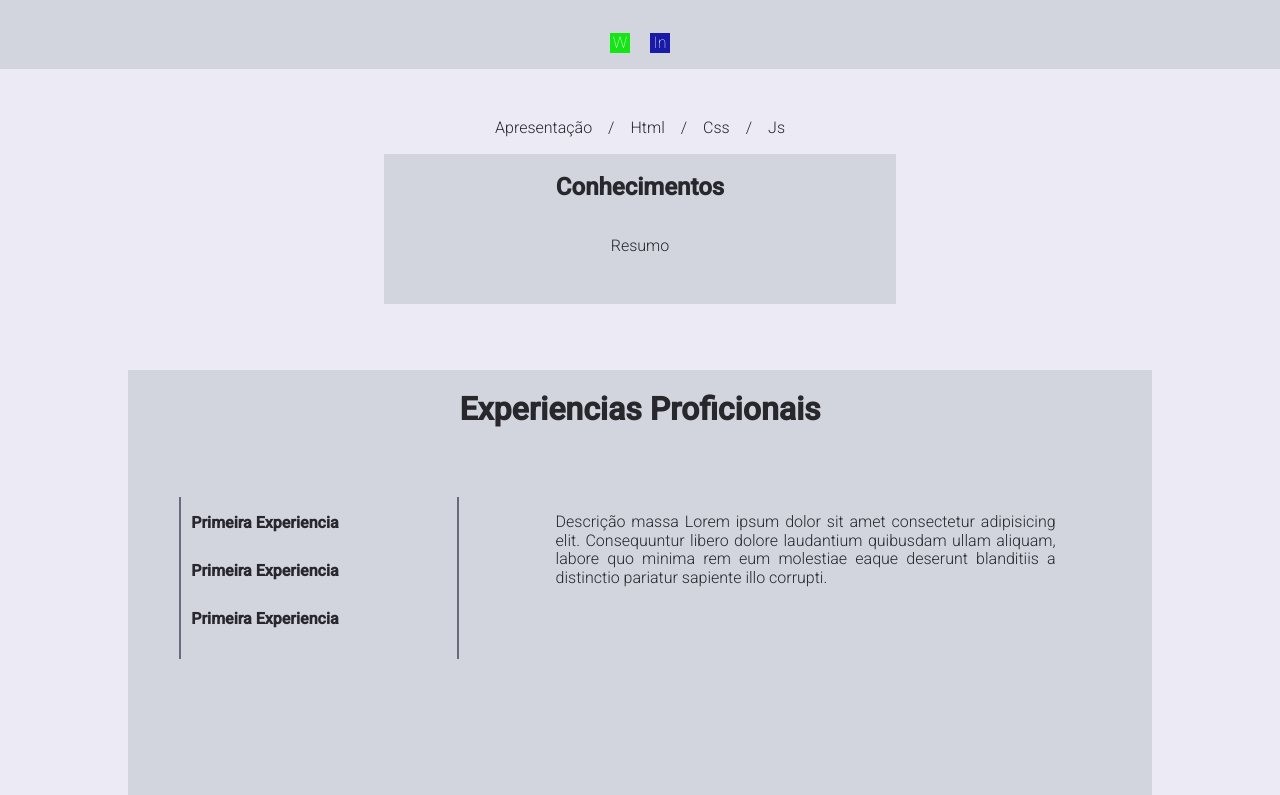
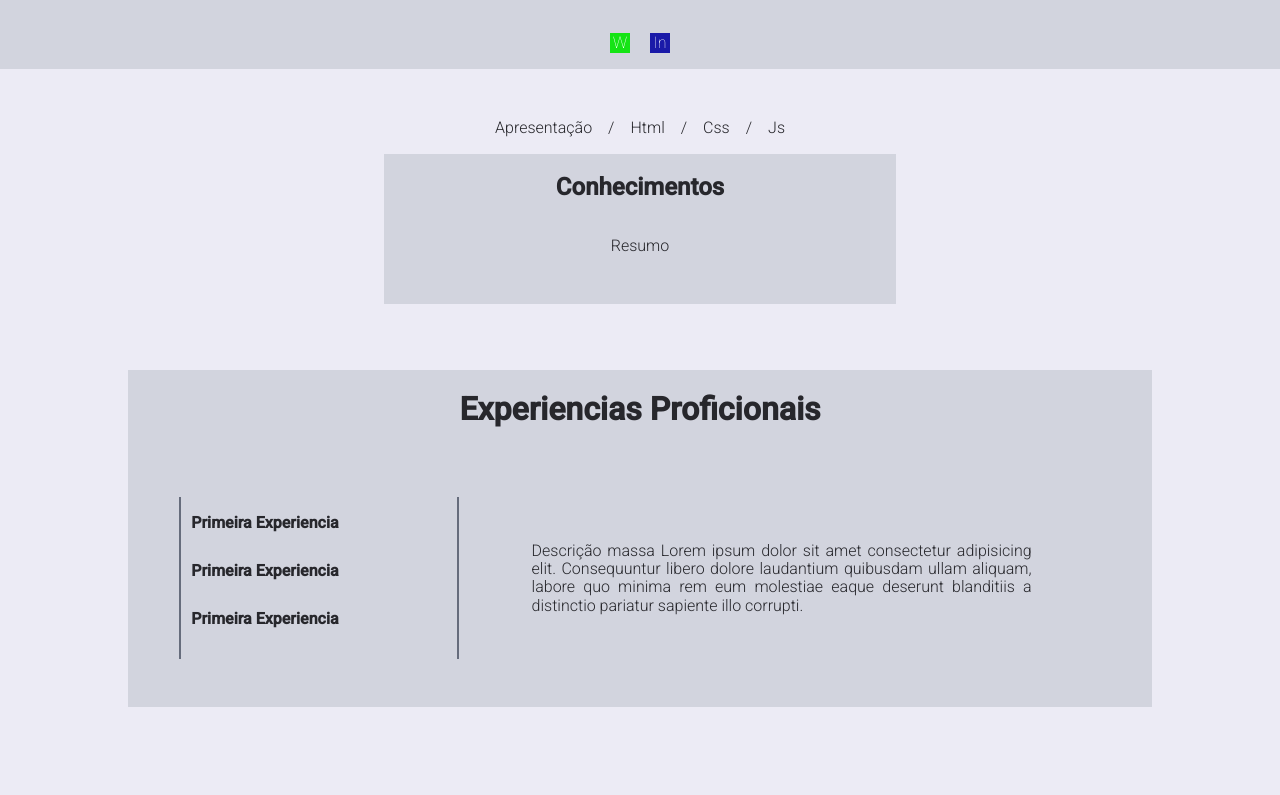
Before and after one commit to Mikael-f-s/Projeto-Curriculo, a website: page index.html in a window 1280 px wide. Shown: the part 332-1127 px from the top of the page. After the commit the page ends 1039 px from the top, so only its background shows below. Drawn offline with nearby package versions, Linux system fonts and the light colour scheme.

Commit message:
mod experiencies

```diff
--- a/style/main.css
+++ b/style/main.css
@@ -63,7 +63,7 @@
 }
 
 #experiencies nav {
-    margin: 2rem 0 0 5%;
+    margin: 2rem 0 2rem 5%;
 }
 
 #experiencies nav ul {
@@ -96,11 +96,10 @@
 }
 
 #experiencies > div div {
-    height: 250px;
     min-width: 300px;
     max-width: 500px;
     width: 70%;
-    padding: 3em;
+    padding: 3em 3rem 3rem 0;
     text-align: justify;
     margin:auto;
 }
```
